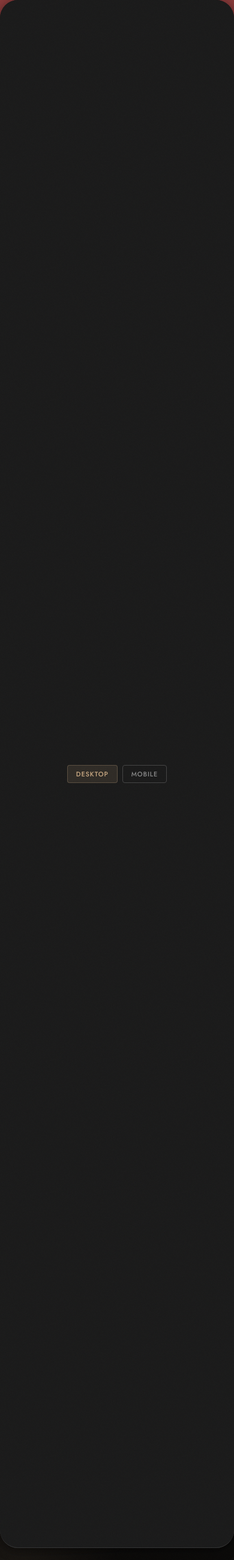
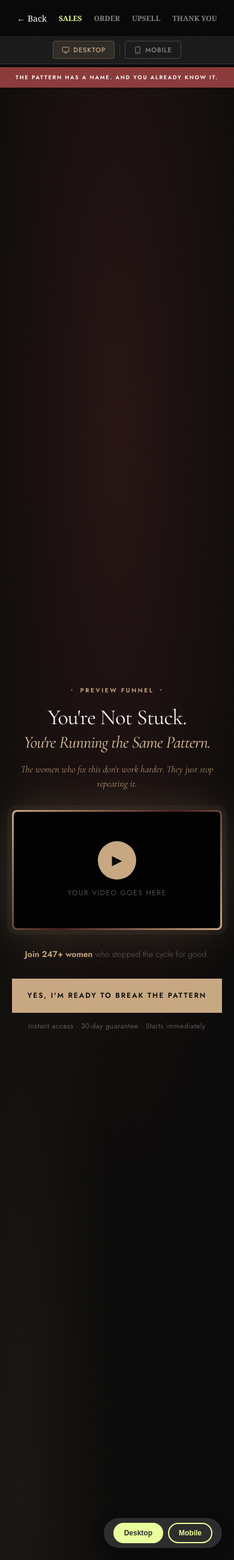
Before and after one commit to patriciaaraujo1011/genius-crm, a Django app: page /preview/pack/1/ in a window 390 px wide. Shown: the whole page at 60% size. Run offline with Django 4.2, Linux system fonts and the light colour scheme; data that the repository does not hold is empty.

Commit message:
Fix template preview - add X-Frame-Options, preview_mode, and navigation improvements
- Add X-Frame-Options: ALLOW-FROM * to enable iframes
- Add preview_mode parameter to hide internal dev-bar in templates
- Hide confetti on thank you page in preview mode
- Add preview_mode flag to all preview views
- Update pack_preview.html with single iframe, navigation, back button
- Add preview_mode CSS to all template files

```diff
--- a/crm/views.py
+++ b/crm/views.py
@@ -587,21 +587,28 @@ def preview_sales(request):
         funnel = type(
             "Funnel", (), {"name": "Preview Funnel", "slug": "preview"}
         )()
-    return render(
-        request, "funnel/templates/sales_template_1.html", {"funnel": funnel}
+    preview_mode = request.GET.get("preview") == "1"
+    response = render(
+        request,
+        "funnel/templates/sales_template_1.html",
+        {"funnel": funnel, "preview_mode": preview_mode},
     )
+    response["X-Frame-Options"] = "ALLOW-FROM *"
+    return response
 
 
 def preview_order(request):
     from crm.models import Funnel
 
     funnel = Funnel.objects.first()
+    preview_mode = request.GET.get("preview") == "1"
     if not funnel:
         funnel = type(
             "Funnel", (), {"name": "Preview Funnel", "slug": "preview"}
         )()
     context = {
         "funnel": funnel,
+        "preview_mode": preview_mode,
         "product": type(
             "Product",
             (),
@@ -617,47 +624,59 @@ def preview_order(request):
         "subtotal": 497,
         "total_price": 497,
     }
-    return render(request, "funnel/templates/order_template_1.html", context)
+    response = render(
+        request, "funnel/templates/order_template_1.html", context
+    )
+    response["X-Frame-Options"] = "ALLOW-FROM *"
+    return response
 
 
 def preview_upsell(request):
     from crm.models import Funnel
 
     funnel = Funnel.objects.first()
+    preview_mode = request.GET.get("preview") == "1"
     if not funnel:
         funnel = type(
             "Funnel", (), {"name": "Preview Funnel", "slug": "preview"}
         )()
-    return render(
+    response = render(
         request,
         "funnel/templates/upsell_template_1.html",
         {
             "funnel": funnel,
+            "preview_mode": preview_mode,
             "accept_url": "/preview/checkout/",
             "decline_url": "/preview/thank-you/",
         },
     )
+    response["X-Frame-Options"] = "ALLOW-FROM *"
+    return response
 
 
 def preview_thankyou(request):
     from crm.models import Funnel
 
     funnel = Funnel.objects.first()
+    preview_mode = request.GET.get("preview") == "1"
     if not funnel:
         funnel = type(
             "Funnel", (), {"name": "Preview Funnel", "slug": "preview"}
         )()
-    return render(
+    response = render(
         request,
         "funnel/templates/thank_you_template_1.html",
         {
             "funnel": funnel,
+            "preview_mode": preview_mode,
             "first_name": "Sarah",
             "order_items": [{"name": "Program Access", "price": "497"}],
             "total_paid": "497",
             "access_url": "/",
         },
     )
+    response["X-Frame-Options"] = "ALLOW-FROM *"
+    return response
 
 
 def preview_pack(request, pack_id):
@@ -694,7 +713,9 @@ def preview_pack(request, pack_id):
         "total_paid": "497",
         "access_url": "/",
     }
-    return render(request, "funnel/templates/pack_preview.html", context)
+    response = render(request, "funnel/templates/pack_preview.html", context)
+    response["X-Frame-Options"] = "ALLOW-FROM *"
+    return response
 
 
 @require_http_methods(["GET"])
--- a/templates/funnel/templates/order_template_1.html
+++ b/templates/funnel/templates/order_template_1.html
@@ -7,6 +7,9 @@
 <link href="https://fonts.googleapis.com/css2?family=Cormorant+Garamond:ital,wght@0,300;0,400;0,500;0,600;0,700;1,300;1,400;1,500;1,600&family=Jost:ital,wght@0,300;0,400;0,500;0,600;1,300;1,400&display=swap" rel="stylesheet">
 
 <style>
+{% if preview_mode %}
+.dev-bar { display: none !important; }
+{% endif %}
 :root {
   --void:      #0B0A09;
   --obsidian:  #131210;
--- a/templates/funnel/templates/pack_preview.html
+++ b/templates/funnel/templates/pack_preview.html
@@ -14,10 +14,77 @@
             --charcoal: #2D2D2D;
         }
 
+        html, body {
+            height: 100%;
+            margin: 0;
+            padding: 0;
+            overflow: hidden;
+        }
+
         body {
             font-family: 'Playfair Display', Georgia, serif;
-            background: var(--cream);
-            color: var(--charcoal);
+            background: var(--charcoal);
+            color: var(--cream);
+        }
+
+        .top-bar {
+            height: 60px;
+            background: rgba(0,0,0,0.8);
+            display: flex;
+            align-items: center;
+            justify-content: center;
+            gap: 20px;
+            position: fixed;
+            top: 0;
+            left: 0;
+            right: 0;
+            z-index: 100;
+        }
+
+        .page-dot {
+            width: 14px;
+            height: 14px;
+            border-radius: 50%;
+            background: rgba(255,255,255,0.3);
+            cursor: pointer;
+            transition: all 0.3s;
+        }
+
+        .page-dot.active {
+            background: var(--lime);
+        }
+
+        .page-label {
+            color: white;
+            font-size: 12px;
+            font-weight: 600;
+            text-transform: uppercase;
+            opacity: 0.5;
+            cursor: pointer;
+        }
+
+        .page-label.active {
+            opacity: 1;
+            color: var(--lime);
+        }
+
+        .preview-frame {
+            position: fixed;
+            top: 60px;
+            left: 0;
+            right: 0;
+            bottom: 0;
+            width: 100%;
+            height: calc(100% - 60px);
+            border: none;
+            z-index: 1;
+        }
+
+        .preview-frame.mobile {
+            left: 50%;
+            transform: translateX(-50%);
+            width: 375px;
+            max-width: 375px;
         }
 
         .dev-bar {
@@ -29,7 +96,7 @@
             border-radius: 30px;
             display: flex;
             gap: 8px;
-            z-index: 99999;
+            z-index: 99;
             box-shadow: 0 4px 20px rgba(0,0,0,0.3);
         }
 
@@ -42,118 +109,24 @@
             cursor: pointer;
             font-size: 12px;
             font-weight: 600;
-            transition: all 0.3s;
         }
 
         .dev-btn.active {
             background: var(--lime);
             color: var(--charcoal);
         }
-
-        .funnel-page {
-            min-height: 100vh;
-            display: none;
-        }
-
-        .funnel-page.active {
-            display: block;
-        }
-
-        .page-nav {
-            position: fixed;
-            top: 50%;
-            transform: translateY(-50%);
-            background: var(--burgundy);
-            color: white;
-            width: 50px;
-            height: 50px;
-            border-radius: 50%;
-            border: none;
-            cursor: pointer;
-            font-size: 20px;
-            z-index: 100;
-            display: flex;
-            align-items: center;
-            justify-content: center;
-        }
-
-        .page-nav.prev { left: 20px; }
-        .page-nav.next { right: 20px; }
-
-        .page-dots {
-            position: fixed;
-            top: 20px;
-            left: 50%;
-            transform: translateX(-50%);
-            display: flex;
-            gap: 10px;
-            z-index: 100;
-            background: rgba(0,0,0,0.7);
-            padding: 10px 20px;
-            border-radius: 30px;
-        }
-
-        .page-dot {
-            width: 12px;
-            height: 12px;
-            border-radius: 50%;
-            background: rgba(255,255,255,0.3);
-            cursor: pointer;
-        }
-
-        .page-dot.active {
-            background: var(--lime);
-        }
-
-        .mobile-frame {
-            max-width: 375px;
-            margin: 0 auto;
-            background: white;
-            min-height: 100vh;
-            box-shadow: 0 0 50px rgba(0,0,0,0.2);
-        }
-
-        @media (max-width: 768px) {
-            .mobile-frame {
-                max-width: 100%;
-            }
-        }
     </style>
 </head>
 <body>
-    <div class="page-dots">
-        <div class="page-dot active" data-page="0"></div>
-        <div class="page-dot" data-page="1"></div>
-        <div class="page-dot" data-page="2"></div>
-        <div class="page-dot" data-page="3"></div>
+    <div class="top-bar">
+        <a href="/funnels/templates/" style="color: white; text-decoration: none; font-size: 14px;">&larr; Back</a>
+        <span class="page-label active" data-page="0" onclick="showPage(0)">Sales</span>
+        <span class="page-label" data-page="1" onclick="showPage(1)">Order</span>
+        <span class="page-label" data-page="2" onclick="showPage(2)">Upsell</span>
+        <span class="page-label" data-page="3" onclick="showPage(3)">Thank You</span>
     </div>
 
-    <button class="page-nav prev" onclick="changePage(-1)">&#8249;</button>
-    <button class="page-nav next" onclick="changePage(1)">&#8250;</button>
-
-    <div class="funnel-page active" id="page-sales">
-        <div class="mobile-frame">
-            {% include "funnel/templates/sales_template_1.html" %}
-        </div>
-    </div>
-
-    <div class="funnel-page" id="page-order">
-        <div class="mobile-frame">
-            {% include "funnel/templates/order_template_1.html" %}
-        </div>
-    </div>
-
-    <div class="funnel-page" id="page-upsell">
-        <div class="mobile-frame">
-            {% include "funnel/templates/upsell_template_1.html" %}
-        </div>
-    </div>
-
-    <div class="funnel-page" id="page-thankyou">
-        <div class="mobile-frame">
-            {% include "funnel/templates/thank_you_template_1.html" %}
-        </div>
-    </div>
+    <iframe class="preview-frame active" id="mainFrame" src="/preview/sales/"></iframe>
 
     <div class="dev-bar">
         <button class="dev-btn active" onclick="setDevice('desktop')">Desktop</button>
@@ -161,50 +134,45 @@
     </div>
 
     <script>
-        let currentPage = 0;
-        const totalPages = 4;
+        var pages = [
+            '/preview/sales/?preview=1',
+            '/preview/order/?preview=1',
+            '/preview/upsell/?preview=1',
+            '/preview/thank-you/?preview=1'
+        ];
 
-        function changePage(delta) {
-            currentPage = (currentPage + delta + totalPages) % totalPages;
-            showPage(currentPage);
-        }
+        var currentPage = 0;
 
         function showPage(index) {
-            document.querySelectorAll('.funnel-page').forEach((p, i) => {
-                p.classList.toggle('active', i === index);
+            document.getElementById('mainFrame').src = pages[index];
+
+            document.querySelectorAll('.page-label').forEach(function(el) {
+                el.classList.remove('active');
             });
-            document.querySelectorAll('.page-dot').forEach((d, i) => {
-                d.classList.toggle('active', i === index);
-            });
+            document.querySelectorAll('.page-label')[index].classList.add('active');
+
             currentPage = index;
         }
 
-        document.querySelectorAll('.page-dot').forEach(dot => {
-            dot.addEventListener('click', () => {
-                showPage(parseInt(dot.dataset.page));
-            });
-        });
-
         function setDevice(device) {
-            document.querySelectorAll('.dev-btn').forEach(btn => {
+            document.querySelectorAll('.dev-btn').forEach(function(btn) {
                 btn.classList.remove('active');
             });
             event.target.classList.add('active');
 
-            document.querySelectorAll('.mobile-frame').forEach(frame => {
-                if (device === 'mobile') {
-                    frame.style.maxWidth = '375px';
-                    frame.style.margin = '0 auto';
-                } else {
-                    frame.style.maxWidth = '100%';
-                    frame.style.margin = '0';
-                }
-            });
+            var frame = document.getElementById('mainFrame');
+            if (device === 'mobile') {
+                frame.classList.add('mobile');
+            } else {
+                frame.classList.remove('mobile');
+            }
         }
 
-        document.addEventListener('keydown', (e) => {
-            if (e.key === 'ArrowLeft') changePage(-1);
-            if (e.key === 'ArrowRight') changePage(1);
+        document.addEventListener('keydown', function(e) {
+            if (e.key === '1') showPage(0);
+            if (e.key === '2') showPage(1);
+            if (e.key === '3') showPage(2);
+            if (e.key === '4') showPage(3);
         });
     </script>
 </body>
--- a/templates/funnel/templates/sales_template_1.html
+++ b/templates/funnel/templates/sales_template_1.html
@@ -7,6 +7,9 @@
 <link href="https://fonts.googleapis.com/css2?family=Cormorant+Garamond:ital,wght@0,300;0,400;0,500;0,600;0,700;1,300;1,400;1,500;1,600&family=Jost:ital,wght@0,300;0,400;0,500;0,600;1,300;1,400&display=swap" rel="stylesheet">
 
 <style>
+{% if preview_mode %}
+.dev-bar { display: none !important; }
+{% endif %}
 :root {
   --void:      #0B0A09;
   --obsidian:  #131210;
--- a/templates/funnel/templates/thank_you_template_1.html
+++ b/templates/funnel/templates/thank_you_template_1.html
@@ -7,6 +7,10 @@
 <link href="https://fonts.googleapis.com/css2?family=Cormorant+Garamond:ital,wght@0,300;0,400;0,500;0,600;0,700;1,300;1,400;1,500;1,600&family=Jost:ital,wght@0,300;0,400;0,500;0,600;1,300;1,400&display=swap" rel="stylesheet">
 
 <style>
+{% if preview_mode %}
+.dev-bar { display: none !important; }
+#page-thankyou .confetti { display: none !important; }
+{% endif %}
 :root {
   --void:      #0B0A09;
   --obsidian:  #131210;
--- a/templates/funnel/templates/upsell_template_1.html
+++ b/templates/funnel/templates/upsell_template_1.html
@@ -7,6 +7,9 @@
 <link href="https://fonts.googleapis.com/css2?family=Cormorant+Garamond:ital,wght@0,300;0,400;0,500;0,600;0,700;1,300;1,400;1,500;1,600&family=Jost:ital,wght@0,300;0,400;0,500;0,600;1,300;1,400&display=swap" rel="stylesheet">
 
 <style>
+{% if preview_mode %}
+.dev-bar { display: none !important; }
+{% endif %}
 :root {
   --void:      #0B0A09;
   --obsidian:  #131210;
```
Also changed, not shown: templates/funnel_templates.html (+4 -36 lines).
